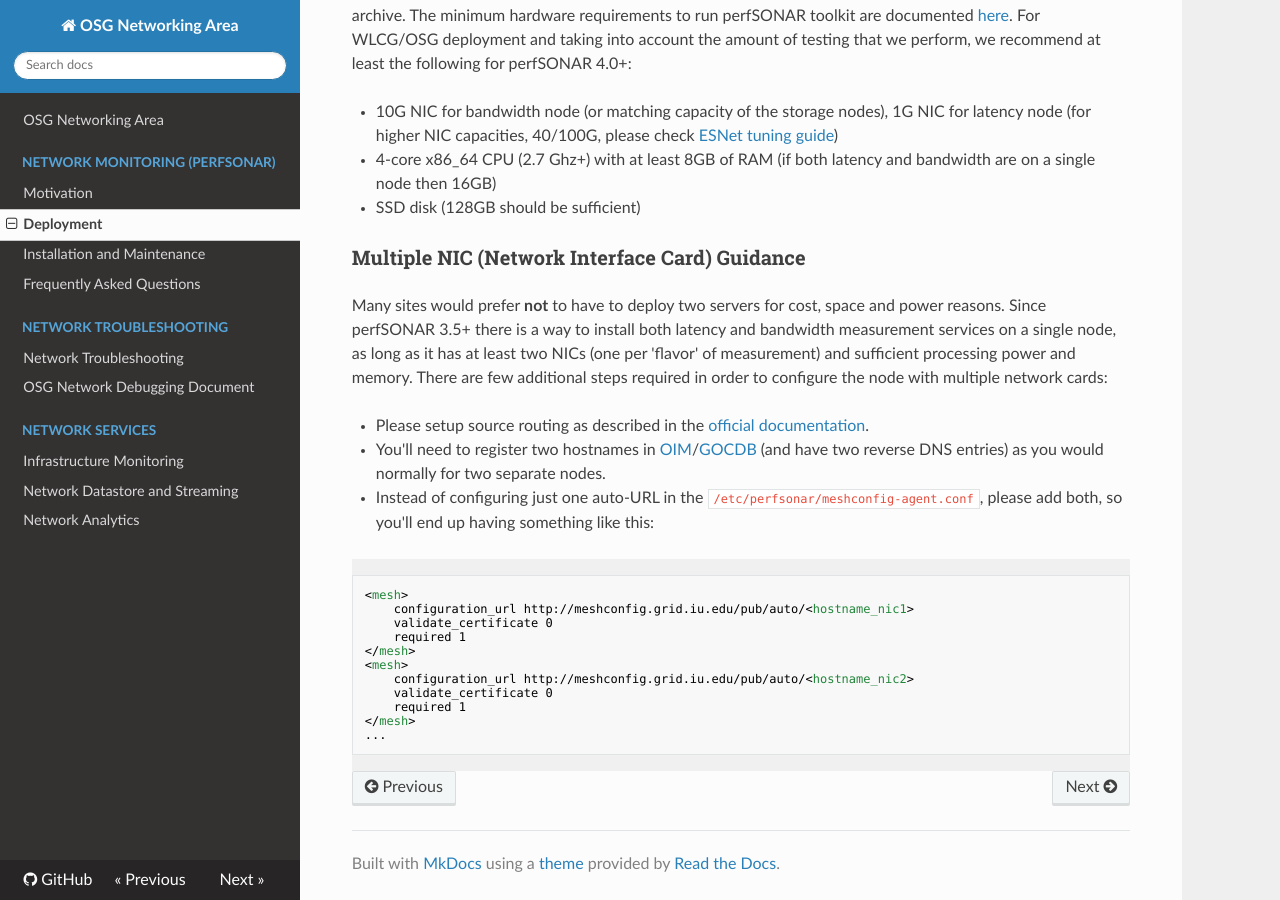
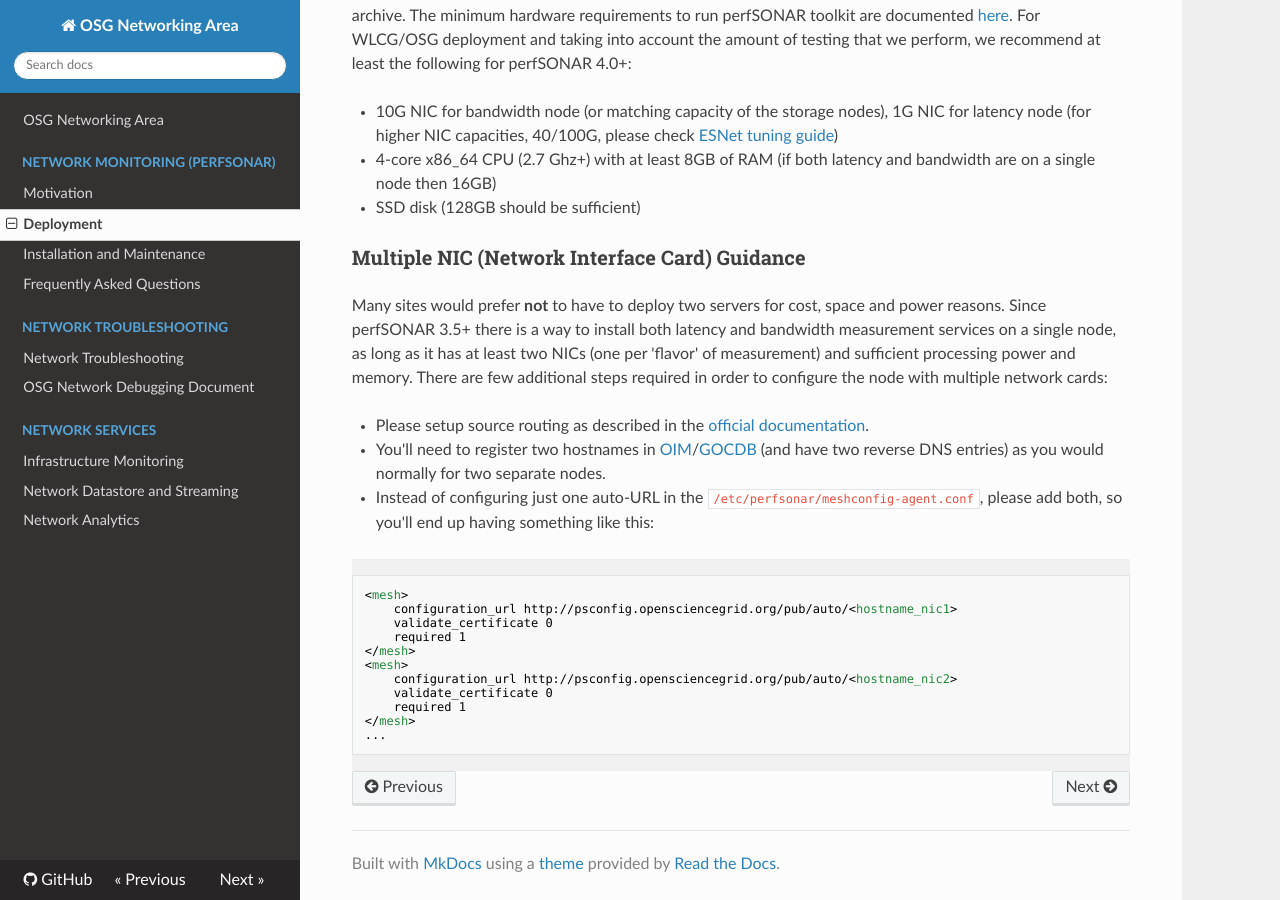
Before and after one commit to osg-htc/networking, an MkDocs documentation site: the page built from docs/perfsonar/deployment-models.md, in a window 1280 px wide and 900 px high, scrolled down 1215 px. Built offline with MkDocs 1.6.1, drawn with Linux system fonts in a browser that asks for light colours; nearby versions of some CDN libraries; old or Windows-style settings are respelled for this version of MkDocs; some of the changed lines change nothing that is shown.

Commit message:
DNS updates
Changed grid.iu.edu => opensciencegrid.org

````diff
--- a/docs/perfsonar/deployment-models.md
+++ b/docs/perfsonar/deployment-models.md
@@ -29,12 +29,12 @@ Many sites would prefer **not** to have to deploy two servers for cost, space an
 - Instead of configuring just one auto-URL in the `/etc/perfsonar/meshconfig-agent.conf`, please add both, so you'll end up having something like this:
 ```
 <mesh>
-    configuration_url http://meshconfig.grid.iu.edu/pub/auto/<hostname_nic1>
+    configuration_url http://psconfig.opensciencegrid.org/pub/auto/<hostname_nic1>
     validate_certificate 0
     required 1
 </mesh>
 <mesh>
-    configuration_url http://meshconfig.grid.iu.edu/pub/auto/<hostname_nic2>
+    configuration_url http://psconfig.opensciencegrid.org/pub/auto/<hostname_nic2>
     validate_certificate 0
     required 1
 </mesh>
````
